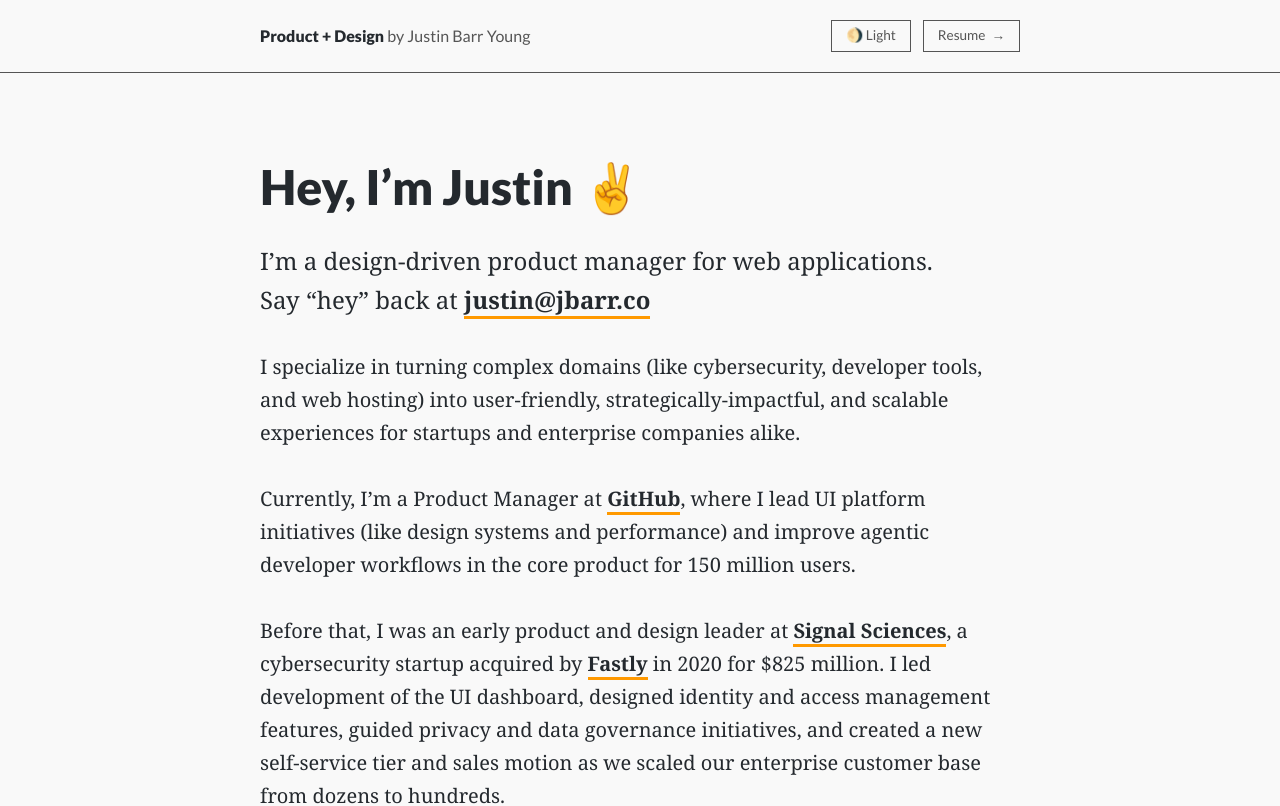
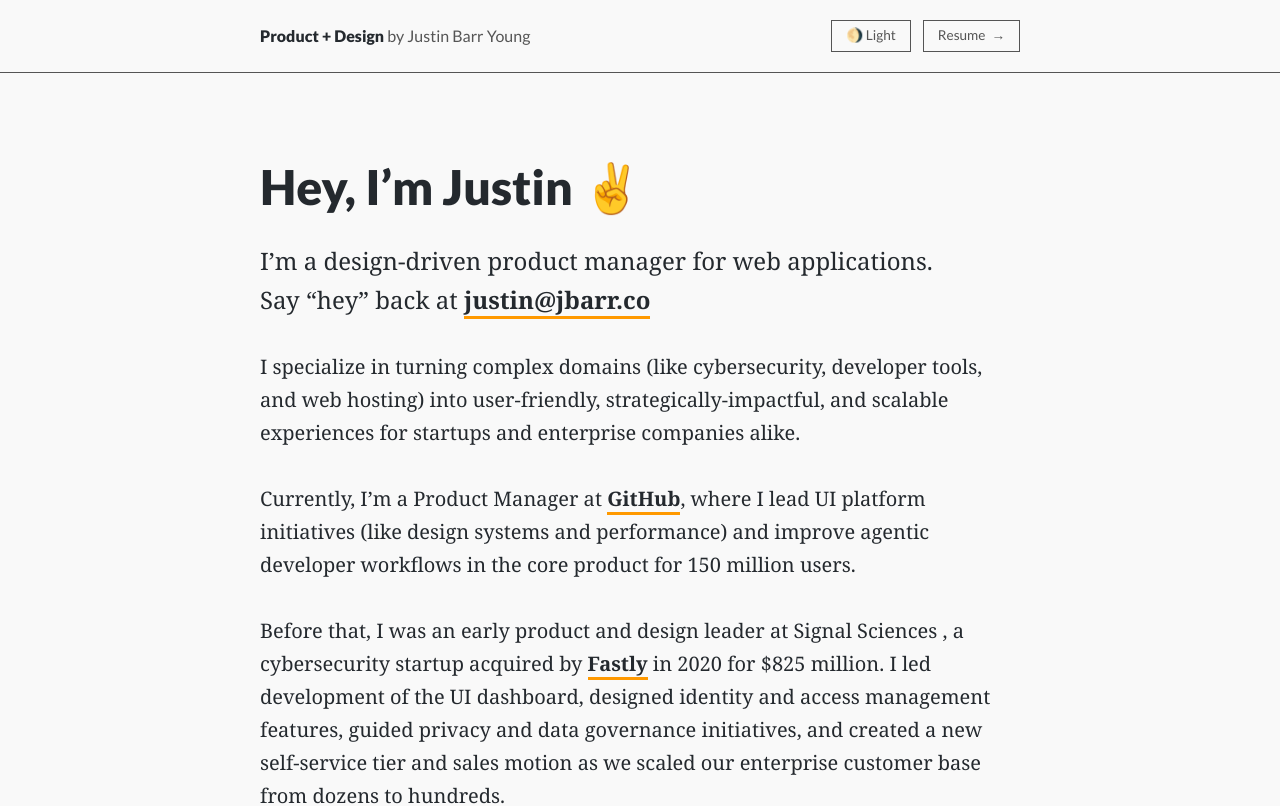
Before and after one commit to justinbyo/jbarr-v5-migrated, a Next.js app: page / in a window 1280 px wide. Shown: the top 806 px of the page. Built offline with nearby package versions, Linux system fonts and the light colour scheme.

Commit message:
Remove hyperlink from Signal Sciences in About component
Co-authored-by: justinbyo <1707375+justinbyo@users.noreply.github.com>

```diff
--- a/src/components/About.tsx
+++ b/src/components/About.tsx
@@ -27,9 +27,7 @@ export default function About() {
           <br />
           <br />
           Before that, I was an early product and design leader at{" "}
-          <a href="http://signalsciences.com" title="Signal Sciences homepage">
-            Signal Sciences
-          </a>
+          Signal Sciences
           , a cybersecurity startup acquired by{" "}
           <a href="https://fastly.com">Fastly</a> in 2020 for $825 million. I led development of the UI dashboard, designed identity and access
           management features, guided privacy and data governance initiatives,
```
